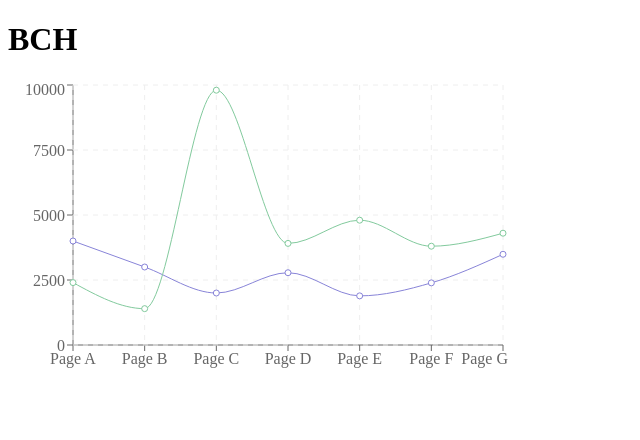
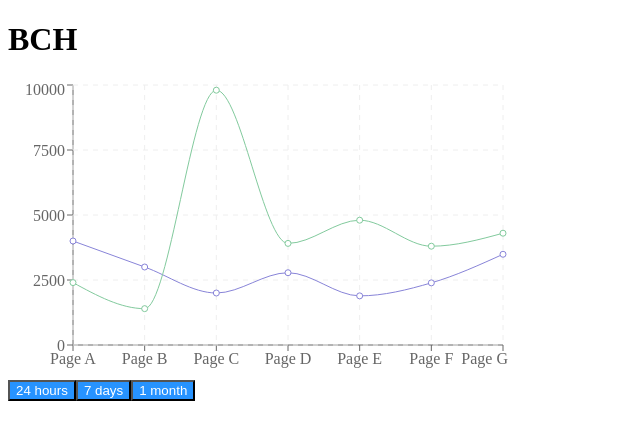
Before and after one commit to vianarafael/bitcoin-challenge, a React (Create React App) app: page / in a window 1280 px wide. Shown: the top 440 px of the page, without its empty margins (0-640 px from the left). Built offline with nearby package versions, Linux system fonts and the light colour scheme.

Commit message:
added period buttons

```diff
--- /dev/null
+++ b/src/components/Button.js
@@ -0,0 +1,8 @@
+import styled from "styled-components";
+
+const Button = styled.button`
+  background: #2793ff;
+  color: #fff;
+`;
+
+export default Button;
--- a/src/components/Graphs.js
+++ b/src/components/Graphs.js
@@ -1,5 +1,7 @@
 import { LineChart, XAxis, YAxis, CartesianGrid, Line } from "recharts";
 import styled from "styled-components";
+
+import Button from "./Button";
 
 const MainGraph = styled.div``;
 
@@ -58,6 +60,9 @@ const Graphs = () => {
         <Line type="monotone" dataKey="uv" stroke="#8884d8" />
         <Line type="monotone" dataKey="pv" stroke="#82ca9d" />
       </LineChart>
+      <Button>24 hours</Button>
+      <Button>7 days</Button>
+      <Button>1 month</Button>
     </MainGraph>
   );
 };
```
